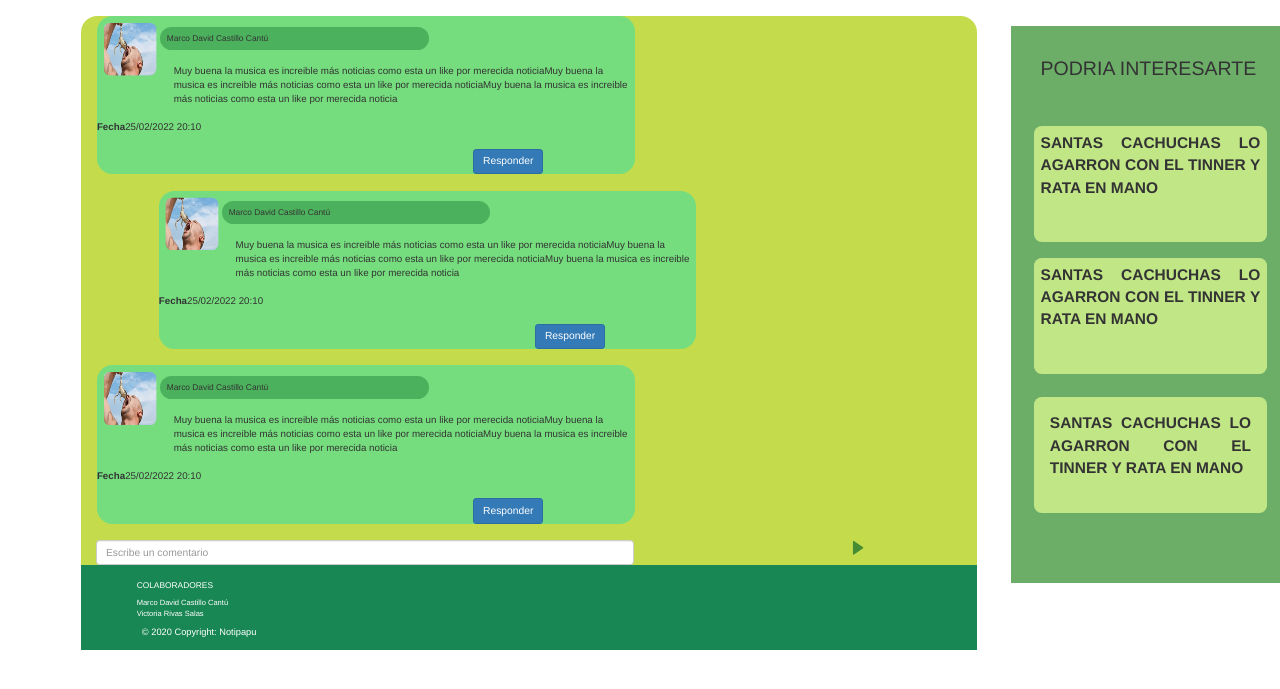
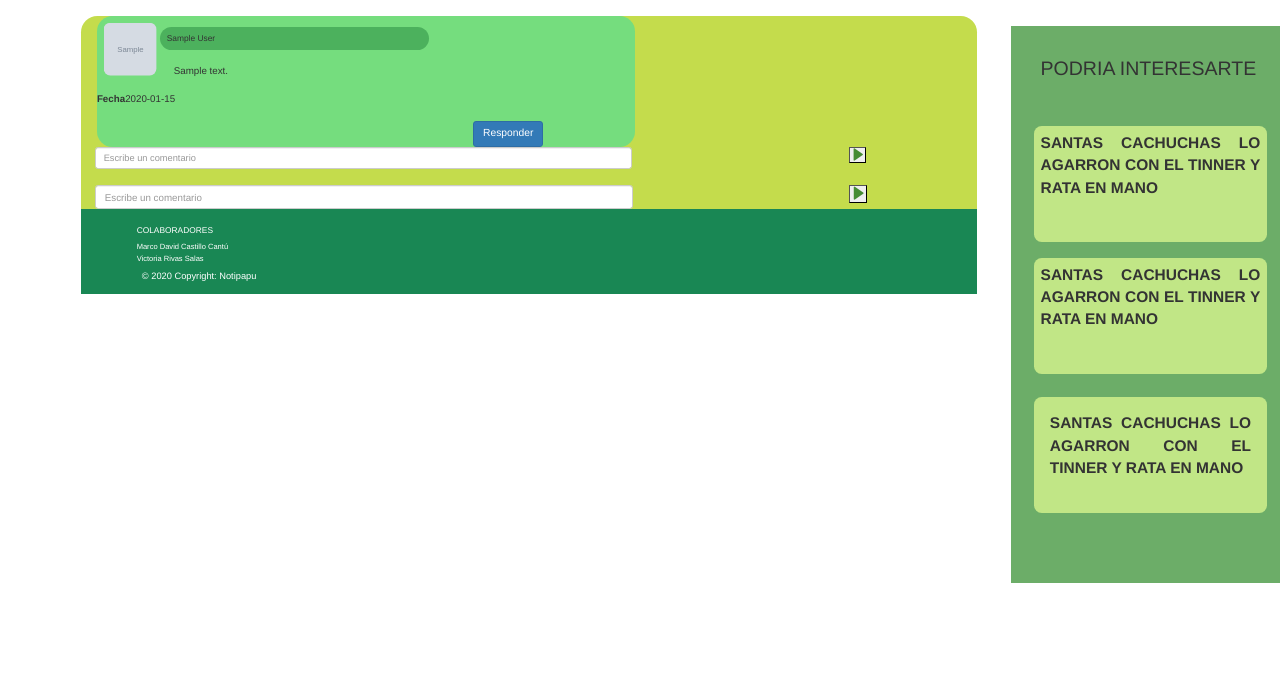
Before and after one commit to Comicnist099/Vistas-Webs, a PHP site: page /NoticiasEntrar_revision.php?id=1 in a window 1280 px wide. Shown: the part 43-732 px from the top of the page. Run offline with PHP 8.4, Linux system fonts and the light colour scheme; the visitor is signed in with stand-in values (Sample User, id 1); tables that the repository leaves empty hold one stand-in row (values such as "Sample post"); grey boxes marked "Sample" are stand-in pictures; some libraries are stand-ins or nearby versions.

Commit message:
Sistema de comentarios sencillo

```diff
--- a/Dashboard/NoticiasEntrar_revision.php
+++ b/Dashboard/NoticiasEntrar_revision.php
@@ -42,9 +42,27 @@ include('./Templates/Nav_bar.php') ?>
             <a style="font-weight:900">PALABRAS CLAVES: </a><?php echo $row['KEYWORD'] ?><a>
           </div>
           <div class="large-4">
-            <span>Deportes</span>
-            <span>Deportes</span>
-            <span>Deportes</span>
+            <?php
+            $id_News = $row['ID_NEWS'];
+
+            $NewsTag = " Select *from V_News_tag where idNoticia ='$id_News'";
+            $NewstagShort = $mysqli->query($NewsTag);
+
+
+
+            while ($row2 = mysqli_fetch_assoc($NewstagShort)) {
+              $NombreSeccion = $row2['Seccion'];
+              $NewsTagColor = " Select * from tag where `NAME` ='$NombreSeccion'";
+              $NewstagShortColor = $mysqli->query($NewsTagColor);
+              $row4 = mysqli_fetch_array($NewstagShortColor)
+
+            ?>
+              <span style="background-color:<?php echo $row4['COLOR'] ?>"><?php echo $row2['Seccion'] ?></span>
+            <?php
+
+            }
+            $NewsTag = NULL;
+            ?>
           </div>
           <div class="CasillaTitulo">
             <span style=" font-weight:900"> <?php echo $row['TITLE'] ?></span><br>
@@ -98,6 +116,7 @@ include('./Templates/Nav_bar.php') ?>
                   }
                 }
               }
+              $NewsMultimedia = NULL;
               ?>
 
 
@@ -118,22 +137,23 @@ include('./Templates/Nav_bar.php') ?>
           <input name=idNews style="display:none;" value="<?php echo $idNoticia ?>"> </input>
 
           <?php
-           $Reportero= $_SESSION["user_id"];
+          $Reportero = $_SESSION["user_id"];
           $NewsLikes =  "Select *from news_likes where fk_news='$idNoticia' AND fk_users='$Reportero'";
           $NewsLikesSql = $mysqli->query($NewsLikes);
 
-          if($row6= mysqli_fetch_assoc($NewsLikesSql)){
+          if ($row6 = mysqli_fetch_assoc($NewsLikesSql)) {
 
           ?>
-                    <button type="like" name="like" id="Hola" class='bx bxs-like bx-lg'></button>
+            <button type="like" name="like" id="Hola" class='bx bxs-like bx-lg'></button>
 
           <?php
-          }else{
+          } else {
           ?>
-                    <button type="like" name="like" id="Hola" class='bx bx-like bx-lg'></button>
+            <button type="like" name="like" id="Hola" class='bx bx-like bx-lg'></button>
 
           <?php
           }
+          $NewsLikes = NULL;
           ?>
           <p><?php echo $row['LIKES'] ?></p>
           <button type="button" class="btn btn-dark">Modificar</button>
@@ -148,55 +168,71 @@ include('./Templates/Nav_bar.php') ?>
     </section>
   <?php
       }
+      $news = null;
   ?>
   </form>
 
 
+  <?php
+  $idNoticia = $_GET["id"];
+  $NewsComment =  "Select *from comment where FK_NEWS='$idNoticia'";
+  $NewsCommentSql = $mysqli->query($NewsComment);
 
-  <section class="Comentarios">
-    <div>
-      <a class="imagenComentarios"><img src="img/descarga.jpg" alt="logotipo"></a>
-      <h6>Marco David Castillo Cantú</h6>
-      <p>Muy buena la musica es increible más noticias como esta un like por merecida noticiaMuy buena la musica es increible más noticias como esta un like por merecida noticiaMuy buena la musica es increible más noticias como esta un like por merecida noticia</p>
-      <a style="font-weight:900">Fecha</a><a>25/02/2022 20:10</a><br>
-      <a style="font-weight:900"></a><a></a><br>
+  while ($row10 = mysqli_fetch_assoc($NewsCommentSql)) {
+    $user=$row10['FK_USER'];
+    $NewsCommentDatos =  "Select *from user where ID_USER='$user'";
+    $NewsCommentDatosSql = $mysqli->query($NewsCommentDatos);
+    $row8 = mysqli_fetch_assoc($NewsCommentDatosSql);
+  ?>
+
+    <section class="Comentarios">
+      <div>
+        <a class="imagenComentarios"><img src="<?php echo $row8['AVATAR_PIC'] ?>" alt="logotipo"></a>
+        <h6><?php echo $row8['NAME'] ?></h6>
+        <p><?php echo $row10['CONTENT'] ?></p>
+        <a style="font-weight:900">Fecha</a><a><?php echo $row10['DATE_CREATION'] ?></a><br>
+        <a style="font-weight:900"></a><a></a><br>
+      </div>
+      <button type="button" class="btn btn-primary">Responder</button>
+    </section>
+    <form class="form" action="./Temp/comentario_inc.php" method="post" enctype="multipart/form-data">
+
+    <div id="Respuesta" >
+       <div class="Escribir2">
+      <button  type="send" name="send" class='bx bxs-right-arrow bx-md' style='color:#458c33'></button>
     </div>
-    <button type="button" class="btn btn-primary">Responder</button>
-  </section><br>
+    <div class="Escribir">
 
-  <section class="Comentarios2">
-    <div>
-      <a class="imagenComentarios"><img src="img/descarga.jpg" alt="logotipo"></a>
-      <h6>Marco David Castillo Cantú</h6>
-      <p>Muy buena la musica es increible más noticias como esta un like por merecida noticiaMuy buena la musica es increible más noticias como esta un like por merecida noticiaMuy buena la musica es increible más noticias como esta un like por merecida noticia</p>
-      <a style="font-weight:900">Fecha</a><a>25/02/2022 20:10</a><br>
-      <a style="font-weight:900"></a><a></a><br>
+      <input class="form-control" type="text" name="Comentario" placeholder="Escribe un comentario">
+
     </div>
-    <button type="button" class="btn btn-primary">Responder</button>
-  </section><br>
+  </div>
+  </form>
+    <br>
+  <?php
 
-  <section class="Comentarios">
-    <div>
-      <a class="imagenComentarios"><img src="img/descarga.jpg" alt="logotipo"></a>
-      <h6>Marco David Castillo Cantú</h6>
-      <p>Muy buena la musica es increible más noticias como esta un like por merecida noticiaMuy buena la musica es increible más noticias como esta un like por merecida noticiaMuy buena la musica es increible más noticias como esta un like por merecida noticia</p>
-      <a style="font-weight:900">Fecha</a><a>25/02/2022 20:10</a><br>
-      <a style="font-weight:900"></a><a></a><br>
-    </div>
-    <button type="button" class="btn btn-primary">Responder</button>
-  </section><br>
+  }
+  ?>
 
 
+  <form class="form" action="./Temp/comentario_inc.php" method="post" enctype="multipart/form-data">
+    <input name=idNews style="display:none;" value="<?php echo $idNoticia ?>"> </input>
 
+    <div class="Escribir2">
+      <button type="send" name="send" class='bx bxs-right-arrow bx-md' style='color:#458c33'></button>
+    </div>
+    <div class="Escribir">
 
-  <div class="Escribir2">
-    <i class='bx bxs-right-arrow bx-md' style='color:#458c33'></i>
-  </div>
-  <div class="Escribir">
+      <input class="form-control" type="text" name="Comentario" placeholder="Escribe un comentario">
 
-    <input class="form-control" type="text" placeholder="Escribe un comentario">
+    </div>
+  </form>
+  <script>
 
-  </div>
+function changeStyle() {
+  document.getElementById("Respuesta").style.display = "inline";
+}
+  </script>
 
 
   <?php include('./Templates/Footer.php') ?>
--- a/Dashboard/Temp/like_inc.php
+++ b/Dashboard/Temp/like_inc.php
@@ -9,9 +9,7 @@
         $login = new LikeNews();
         $login->BuscarLike($news);
 
-        echo '<script type="text/javascript">';
-        echo 'window.location.href = "../NoticiasEntrar_revision.php?id='.$news.'";';
-        echo '</script>';
+
 
 
     }
--- a/Dashboard/noticia_revision.php
+++ b/Dashboard/noticia_revision.php
@@ -140,6 +140,7 @@ $(function() {
                 break;
 
           }
+          $NewsShorts=null;
 
           ?>
     </div>
@@ -170,6 +171,8 @@ $(function() {
           <?php
 
           }
+          $NewsTag=null;
+          $NewsTagColor=null;
           ?>
         </div>
         <div class="CasillaTitulo">
```
Also changed, not shown: Dashboard/Temp/comentario_inc.php (added, +18 -0 lines), Dashboard/classes/comentario.classes.php (added, +42 -0 lines), Dashboard/classes/commentariocontr.classes.php (added, +43 -0 lines).
